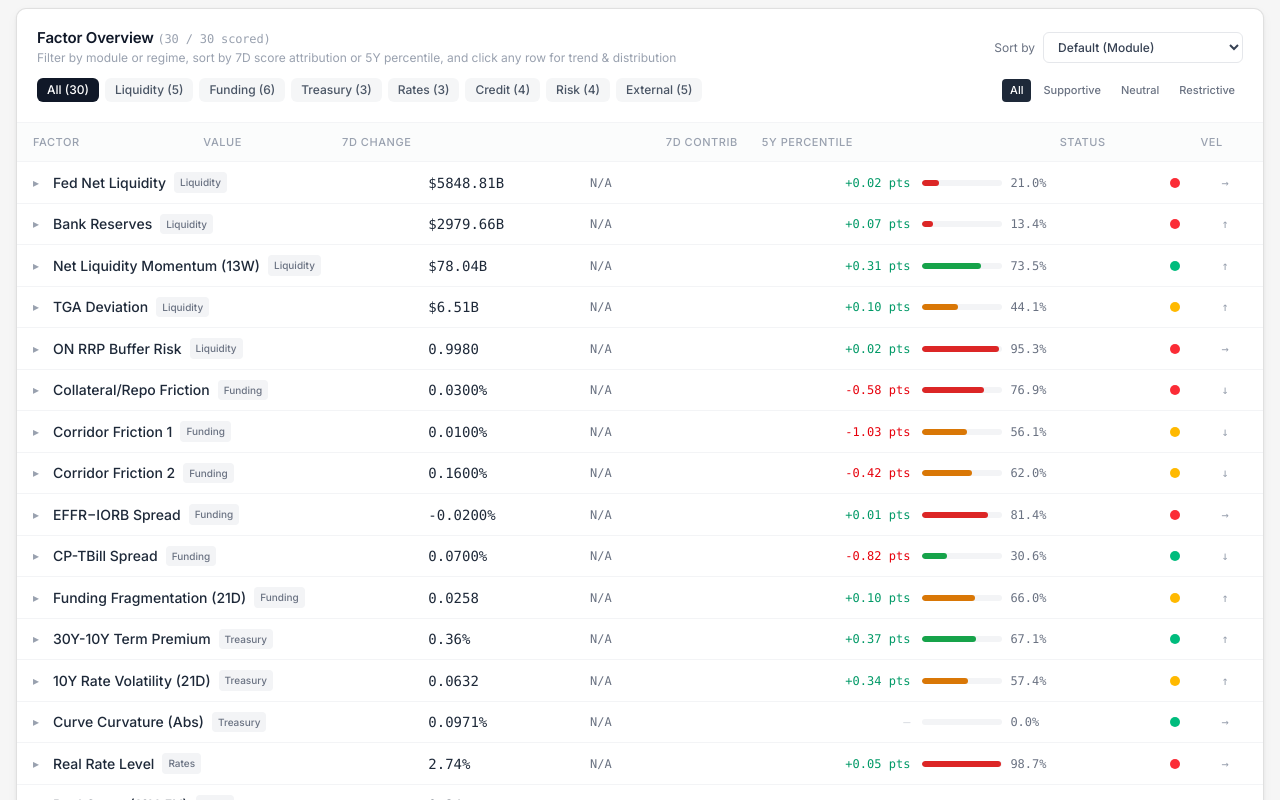
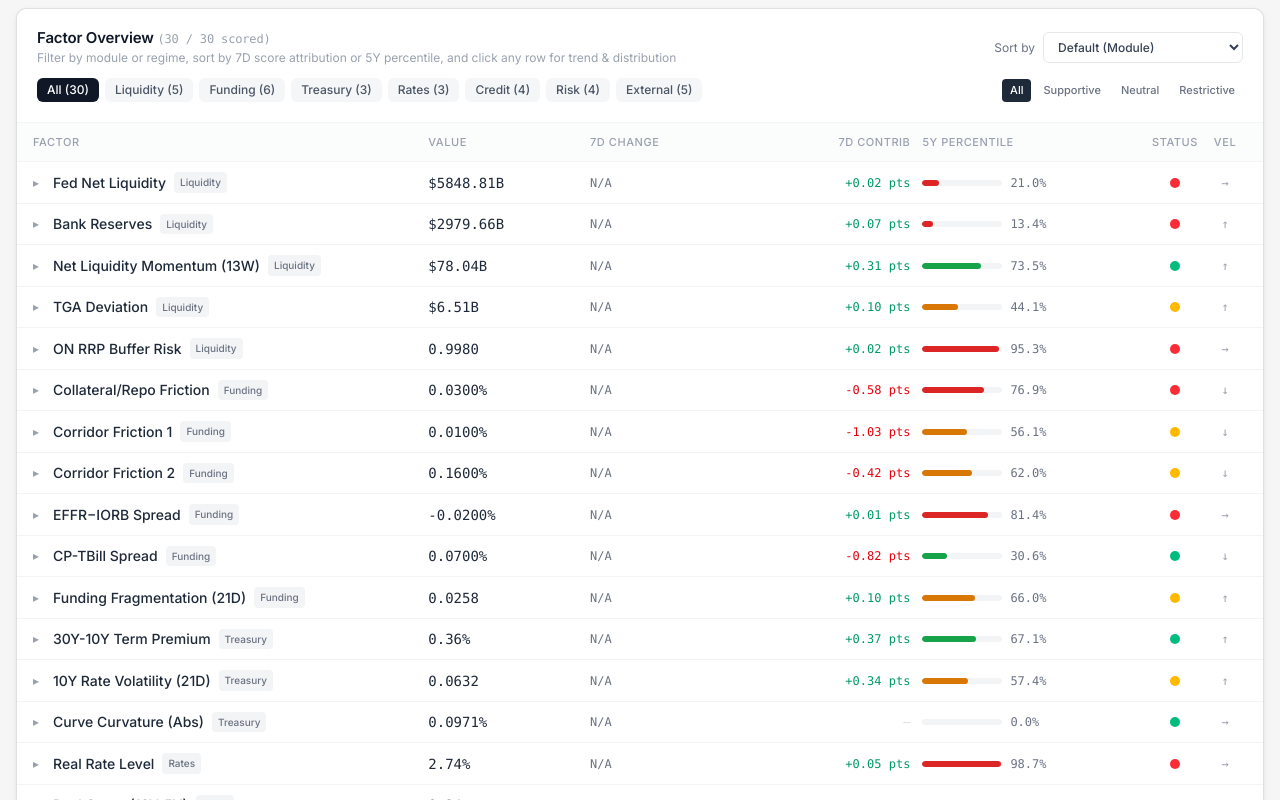
Before and after one commit to ERjie-1/macro-dashboard, a Next.js app: page / in a window 1280 px wide. Shown: the part 1580-2380 px from the top of the page. Built offline with nearby package versions, Linux system fonts and the light colour scheme.

Commit message:
Share column geometry between factor headings and values

```diff
--- a/components/GlobalFactorOverview.tsx
+++ b/components/GlobalFactorOverview.tsx
@@ -5,6 +5,8 @@ import FactorHistory from './FactorHistory'
 import { useMemo, useState } from 'react'
 import Link from 'next/link'
 import type { Factor, LiftDragItem, Module, Status } from '@/types'
+
+const FACTOR_COLUMNS = 'grid grid-cols-[minmax(200px,2.2fr)_minmax(85px,0.9fr)_minmax(110px,1fr)_minmax(85px,0.85fr)_minmax(145px,1.25fr)_56px_44px] items-center px-4 py-2.5'
 
 interface GlobalFactorOverviewProps {
   modules: Module[]
@@ -219,16 +221,20 @@ export default function GlobalFactorOverview({
 
       {/* Responsive Table */}
       <div className="overflow-x-auto">
-        <table className="w-full min-w-[740px]">
+        <table className="w-full min-w-[780px]">
           <thead>
             <tr className="text-[11px] text-gray-400 uppercase tracking-wider bg-gray-50/60 border-b border-gray-100">
-              <th className="text-left px-4 py-2.5 font-medium">Factor</th>
-              <th className="text-left px-3 py-2.5 font-medium">Value</th>
-              <th className="text-left px-3 py-2.5 font-medium">7D Change</th>
-              <th className="text-right px-3 py-2.5 font-medium">7D Contrib</th>
-              <th className="text-left px-3 py-2.5 font-medium">5Y Percentile</th>
-              <th className="text-center px-3 py-2.5 font-medium">Status</th>
-              <th className="text-center px-3 py-2.5 font-medium">Vel</th>
+              <th colSpan={7} className="p-0 font-medium">
+                <div className={FACTOR_COLUMNS}>
+                  <span className="text-left">Factor</span>
+                  <span className="text-left">Value</span>
+                  <span className="text-left">7D Change</span>
+                  <span className="text-right pr-3">7D Contrib</span>
+                  <span className="text-left">5Y Percentile</span>
+                  <span className="text-center">Status</span>
+                  <span className="text-center">Vel</span>
+                </div>
+              </th>
             </tr>
           </thead>
           <tbody className="divide-y divide-gray-100">
@@ -250,7 +256,7 @@ export default function GlobalFactorOverview({
                           toggleExpand(key)
                         }
                       }}
-                      className="grid grid-cols-[minmax(200px,2.2fr)_minmax(85px,0.9fr)_minmax(110px,1fr)_minmax(85px,0.85fr)_minmax(145px,1.25fr)_56px_44px] items-center px-4 py-2.5 hover:bg-gray-50/90 cursor-pointer transition-colors"
+                      className={`${FACTOR_COLUMNS} hover:bg-gray-50/90 cursor-pointer transition-colors`}
                     >
                       {/* Factor + Module pill */}
                       <div className="flex items-center gap-2 min-w-0 pr-2">
```
